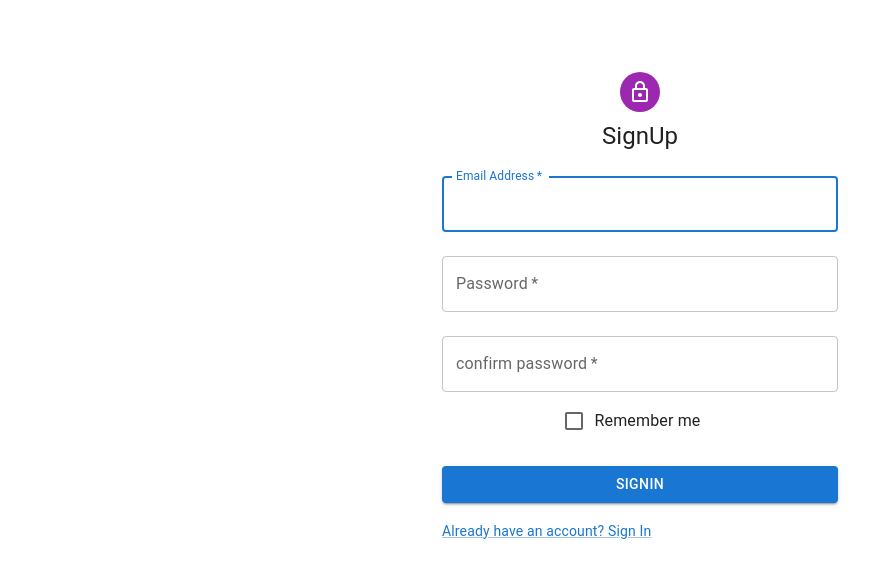
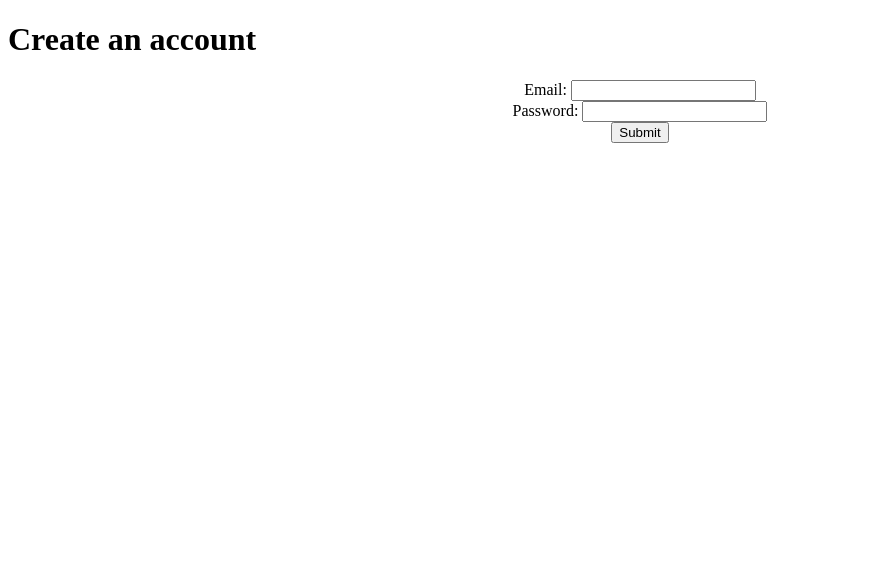
Before and after one commit to RomanusBett/react-app, a React (Create React App) app: page /register in a window 1280 px wide. Shown: the top 578 px of the page, without its empty margins (0-893 px from the left). Built offline with nearby package versions, Linux system fonts and the light colour scheme.

Commit message:
add signin feature

```diff
--- a/package.json
+++ b/package.json
@@ -28,6 +28,7 @@
     "react-scripts": "5.0.1",
     "react-slick": "^0.29.0",
     "react-swipeable": "^7.0.0",
+    "redis": "^4.2.0",
     "styled-components": "^5.3.5",
     "web-vitals": "^2.1.4"
   },
--- a/src/components/library.jsx
+++ b/src/components/library.jsx
@@ -5,24 +5,24 @@ const Library = ()=>{
     const[user, setUser] = useState('');
 
     const logoutUser = async ()=>{
-        await httpClient.post("//localhost:5000/logout");
+        await httpClient.post("https://carmateserver.herokuapp.com/logout");
         window.location.href = "/";
     };
 
     useEffect(()=>{
         (async ()=>{
             try{
-                const resp = await httpClient.get("//localhost:5000/@me")
+                const resp = await httpClient.get("https://carmateserver.herokuapp.com/@me")
                 setUser(resp.data)
             } catch(error){
-                console.log("Not Authorized");
+                console.log(error);
             }
         })();
     }, []);
 
     return (
         <div>
-          <h1>Welcome to this React Application</h1>
+          <h1>CarMATE</h1>
           {user != null ? (
             <div>
               <h2>Logged in</h2>
--- a/src/components/login.jsx
+++ b/src/components/login.jsx
@@ -1,7 +1,5 @@
 import React, {useState} from "react";
 import httpClient from "./httpClient";
-import { Avatar, Button, CssBaseline, TextField, FormControlLabel, Checkbox, Link, Grid, Box, Typography, Container } from "@mui/material";
-import LockOutlinedIcon from '@mui/icons-material/LockOutlined';
 
 const LoginPage = ()=>{
     const [email, setEmail] = useState("")
@@ -11,7 +9,7 @@ const LoginPage = ()=>{
         console.log(email, password);
 
         try{
-            await httpClient.post("//localhost:5000/login",{
+            await httpClient.post("https://carmateserver.herokuapp.com/login",{
                 "email": email,
                 "password": password,
             });
@@ -19,79 +17,33 @@ const LoginPage = ()=>{
         } catch(error){
             if(error.response.status === 401){
                 alert("invalid credentials");
-            }}};
+            }
 
+        }
+    };
     return(
-           <>
-           <Container component="main" maxWidth="xs">
-           <CssBaseline />
-           <Box
-           sx={{
-             marginTop:8,
-             display:'flex',
-             flexDirection:'column',
-             alignItems:'center'
-           }}
-           >
-           <Avatar sx={{m:1, bgcolor:'secondary.main'}}>
-           <LockOutlinedIcon />
-           </Avatar>
-           <Typography component='h1' variant='h5'>
-            SignIn
-           </Typography>
-           <Box component='form' noValidate sx={{mt:1}}>
-           <TextField
-           margin="normal"
-           required
-           fullWidth
-           onChange={(e) => setEmail(e.target.value)}
-           id="email"
-           label="Email Address"
-           name="email"
-           autoComplete="email"
-           autoFocus />
-           <TextField
-            margin="normal"
-              required
-              fullWidth
-              onChange={(e) => setPassword(e.target.value)}
-              name="password"
-              label="Password"
-              type="password"
-              id="password"
-              autoComplete="current-password"
-
-           />
-           <FormControlLabel
-           control={<Checkbox value="remember" color="primary"/>}
-            label='Remember me'
-           />
-           <Button
-           onClick={()=>loginUser()}
-           type="submit"
-           fullWidth
-           variant="contained"
-           sx={{mt:3, mb:2}}
-           >
-            SignIn
-           </Button>
-           <Grid container>
-             <Grid item xs>
-               <Link href="#" variant='body2'>
-                Forgot Password?
-               </Link>
-             </Grid>
-             <Grid item>
-                <Link href="/register" variant="body2">
-                    {"Don't have an account? Sign Up"}
-                </Link>
-             </Grid>
-           </Grid>
-           </Box>
-           </Box>
-           </Container>
-           </>
-
+        <div>
+            <h1>Log Into Your Account</h1>
+            <form>
+                <div>
+                    <label>Email:</label>
+                    <input
+                    type="text"
+                    value={email}
+                    onChange={(e) => setEmail(e.target.value)}
+                    id="" />
+                    </div>
+                    <div>
+                    <label>password:</label>
+                    <input
+                    type="password"
+                    value={password}
+                    onChange={(e) => setPassword(e.target.value)}
+                    id="" />
+                    </div>
+                    <button type="button" onClick={()=> loginUser()}>Submit</button>
+            </form>
+        </div>
     );
 };
-export default LoginPage;
+export default LoginPage
--- a/src/components/register.jsx
+++ b/src/components/register.jsx
@@ -1,16 +1,14 @@
 import React, {useState} from "react";
 import httpClient from "./httpClient";
-import { Avatar, Button, CssBaseline, TextField, FormControlLabel, Checkbox, Link, Grid, Box, Typography, Container } from "@mui/material";
-import LockOutlinedIcon from '@mui/icons-material/LockOutlined';
+
 
 const RegisterPage = ()=>{
     const[email, setEmail] = useState("");
     const[password, setPassword] = useState("");
-    const[confirmPassword, setConfirmPassword] = useState("");
 
     const registerUser = async () =>{
         try{
-             await httpClient.post("//localhost:5000/register", {
+             await httpClient.post("https://carmateserver.herokuapp.com/register", {
                 "email": email,
                 "password":password,
             })
@@ -22,88 +20,34 @@ const RegisterPage = ()=>{
         }
     }
 }
-  const passwordVerification = ()=>{
-    if(password === confirmPassword){
-      registerUser()
-    }
-    else{
-      alert("passwords do not match");
-    }
-  };
 
 return (
-  <>
-           <Container component="main" maxWidth="xs">
-           <CssBaseline />
-           <Box
-           sx={{
-             marginTop:8,
-             display:'flex',
-             flexDirection:'column',
-             alignItems:'center'
-           }}
-           >
-           <Avatar sx={{m:1, bgcolor:'secondary.main'}}>
-           <LockOutlinedIcon />
-           </Avatar>
-           <Typography component='h1' variant='h5'>
-            SignUp
-           </Typography>
-           <Box component='form' noValidate sx={{mt:1}}>
-           <TextField
-           margin="normal"
-           required
-           fullWidth
-           onChange={(e) => setEmail(e.target.value)}
-           id="email"
-           label="Email Address"
-           name="email"
-           autoComplete="email"
-           autoFocus />
-           <TextField
-            margin="normal"
-              required
-              fullWidth
-              onChange={(e) => setPassword(e.target.value)}
-              name="password"
-              label="Password"
-              type="password"
-              id="password"
-              autoComplete="current-password"
-
-           />
-           <TextField
-           margin="normal"
-           required
-           fullWidth
-           onChange={(e)=> setConfirmPassword(e.target.value)}
-           name="confirmPassword"
-           label="confirm password"
-           type="password" />
-           <FormControlLabel
-           control={<Checkbox value="remember" color="primary"/>}
-            label='Remember me'
-           />
-           <Button
-           onClick={()=>passwordVerification()}
-           type="submit"
-           fullWidth
-           variant="contained"
-           sx={{mt:3, mb:2}}
-           >
-            SignIn
-           </Button>
-           <Grid container>
-             <Grid item>
-                <Link href="/login" variant="body2">
-                    {"Already have an account? Sign In"}
-                </Link>
-             </Grid>
-           </Grid>
-           </Box>
-           </Box>
-           </Container>
-    </>
+  <div>
+  <h1>Create an account</h1>
+  <form>
+    <div>
+      <label>Email: </label>
+      <input
+        type="text"
+        value={email}
+        onChange={(e) => setEmail(e.target.value)}
+        id=""
+      />
+    </div>
+    <div>
+      <label>Password: </label>
+      <input
+        type="password"
+        value={password}
+        onChange={(e) => setPassword(e.target.value)}
+        id=""
+      />
+    </div>
+    <button type="button" onClick={() => registerUser()}>
+      Submit
+    </button>
+  </form>
+</div>
   );
 };
 export default RegisterPage;
```
Also changed, not shown: 1 other file (tests, documents, lock files or other folders).
